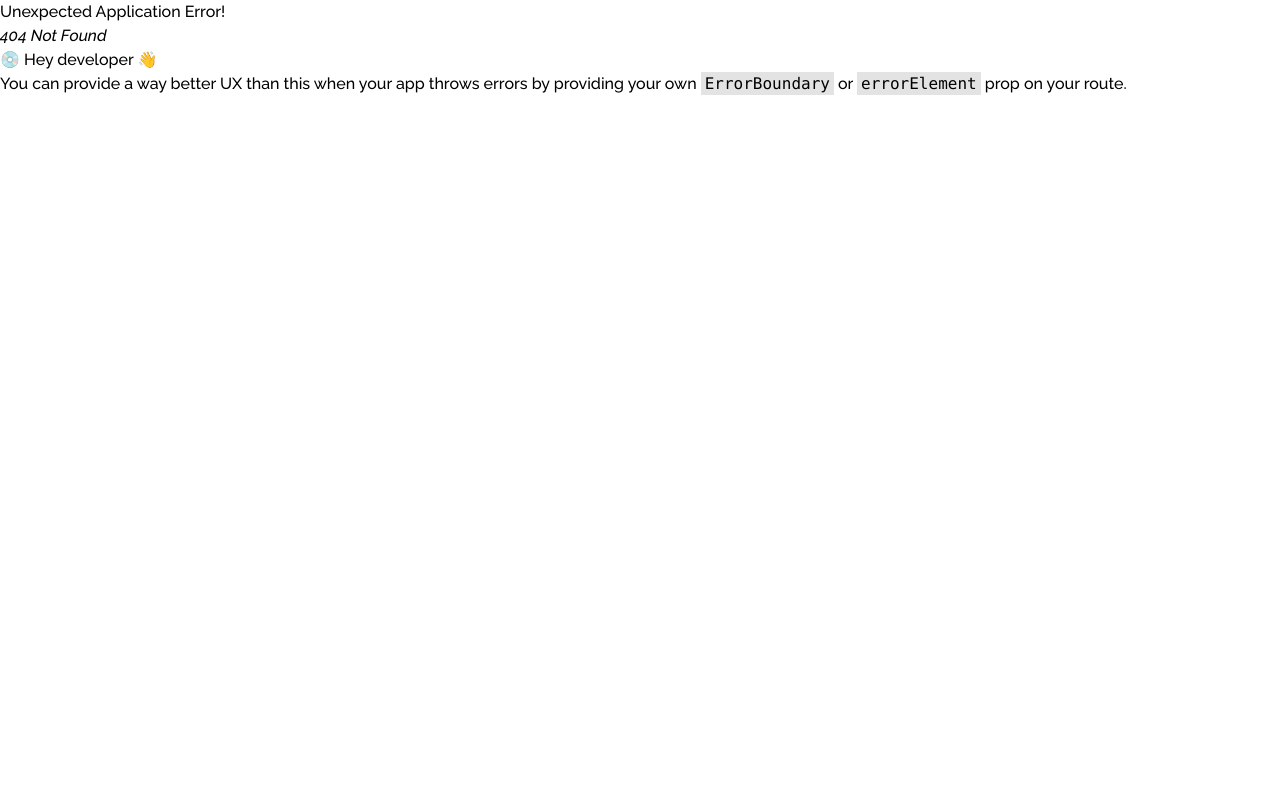
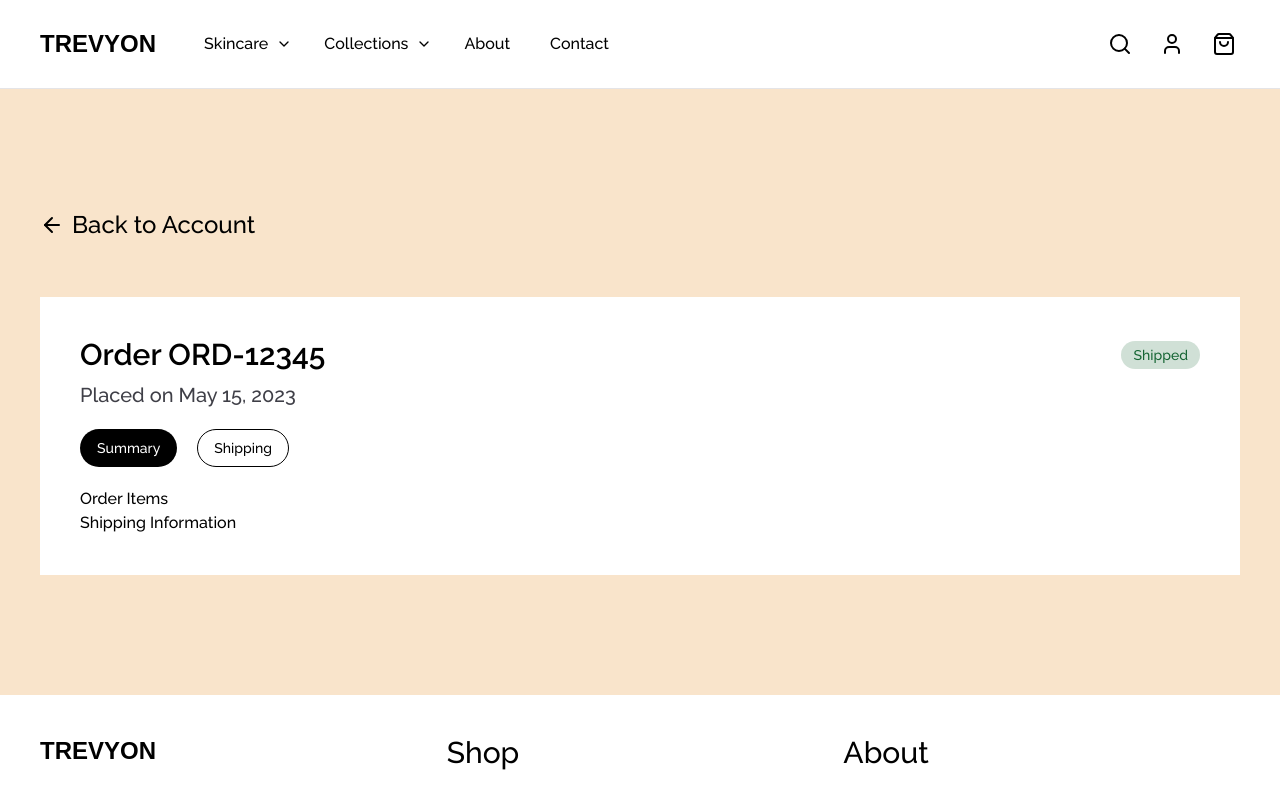
Before and after one commit to devsujoydas/trevyon-client, a React (Vite) app: page /order-history/1 in a window 1280 px wide. Before the commit this address had no page. Shown: the top 791 px of the page. Built offline with nearby package versions, Linux system fonts and the light colour scheme; a web font is replaced by a local one.

Commit message:
order history

```diff
--- /dev/null
+++ b/src/pages/MyAccount/OrderHistory/OrderHistoryDetails.jsx
@@ -0,0 +1,54 @@
+import { ArrowLeft, Link, User } from 'lucide-react'
+import React, { useState } from 'react'
+import { useNavigate, useParams } from 'react-router-dom'
+import OrderSummary from './OrderSummary'
+import OrderShipping from './OrderShipping'
+
+const OrderHistoryDetails = () => {
+    const params = useParams()
+    console.log(params.id)
+    const navigate = useNavigate()
+
+    const [activeBtn, setActiveBtn] = useState(true)
+
+    const activeClass =
+        "flex items-center gap-2 bg-black rounded-full px-4 py-2 text-white border border-transparent duration-300 transition-all cursor-pointer active:scale-95";
+    const inactiveClass =
+        "flex items-center gap-2 rounded-full px-4 py-2 text-black border border-black bg-transparent duration-300 transition-all cursor-pointer active:scale-95";
+
+
+    return (
+        <div className='bg-[#F9E4CB] py-30'>
+
+            <div className='w-main'>
+                <h1 onClick={() => { navigate(-1) }} className='flex items-center gap-2 mb-14 text-2xl cursor-pointer'><ArrowLeft /> Back to Account</h1>
+
+                <div className='p-10 bg-white'>
+                    <div className='flex justify-between items-center'>
+                        <h1 className='font-semibold text-3xl'>Order ORD-12345</h1>
+                        <h1 className='bg-[#16653433] text-[#166534] px-3 py-1 text-sm rounded-full'>Shipped</h1>
+                    </div>
+                    <div className=' text-xl text-zinc-700 flex justify-between items-center mt-2'>
+                        <h1>Placed on May 15, 2023</h1>
+                    </div>
+                    <div className="flex items-center gap-5 my-5 text-sm">
+                        <button onClick={() => { setActiveBtn(true) }} className={activeBtn ? activeClass : inactiveClass}>Summary</button>
+                        <button onClick={() => { setActiveBtn(false) }} className={activeBtn ? inactiveClass : activeClass}>Shipping</button>
+                    </div>
+
+
+
+                    {activeBtn ?
+                        <OrderSummary />
+                        :
+                         <OrderShipping />
+                    }
+
+                </div>
+            </div>
+
+        </div>
+    )
+}
+
+export default OrderHistoryDetails
--- a/src/pages/MyAccount/OrderHistory/OrderShipping.jsx
+++ b/src/pages/MyAccount/OrderHistory/OrderShipping.jsx
@@ -1,9 +1,9 @@
 import React from 'react'
 
-const Shipping = () => {
+const OrderShipping = () => {
   return (
-    <div>Shipping</div>
+    <div>OrderShipping</div>
   )
 }
 
-export default Shipping
+export default OrderShipping
--- a/src/pages/MyAccount/OrderHistory/OrderSummary.jsx
+++ b/src/pages/MyAccount/OrderHistory/OrderSummary.jsx
@@ -2,7 +2,15 @@ import React from 'react'
 
 const OrderSummary = () => {
   return (
-    <div>OrderSummary</div>
+    <div>
+      <div>
+        <h1>Order Items</h1>
+      </div>
+
+      <div>
+        <h1>Shipping Information</h1>
+      </div>
+    </div>
   )
 }
 
--- a/src/pages/MyAccount/OrderHistory/Orderhistory.jsx
+++ b/src/pages/MyAccount/OrderHistory/Orderhistory.jsx
@@ -1,6 +1,7 @@
 import React from 'react'
+import { Link } from 'react-router-dom'
 
-const OrderhistoryCard = () => {
+const OrderhistoryCard = ({order}) => {
   return (
     <div className='border-2 border-zinc-300 p-10 rounded-xl '>
       <div className='font-semibold text-2xl
@@ -24,7 +25,7 @@ const OrderhistoryCard = () => {
       </div>
 
 
-      <button className='border rounded-md w-full py-3.5 font-semibold hover:bg-zinc-100 active:bg-white cursor-pointer transition-all'>View Order Details</button>
+      <Link to={`/order-history/${order?.id}`} className='border flex justify-center items-center rounded-md w-full py-3.5 font-semibold hover:bg-zinc-100 active:bg-white cursor-pointer transition-all'>View Order Details</Link>
     </div>
   )
 }
```
Also changed, not shown: src/router/router.jsx (+8 -2 lines).
